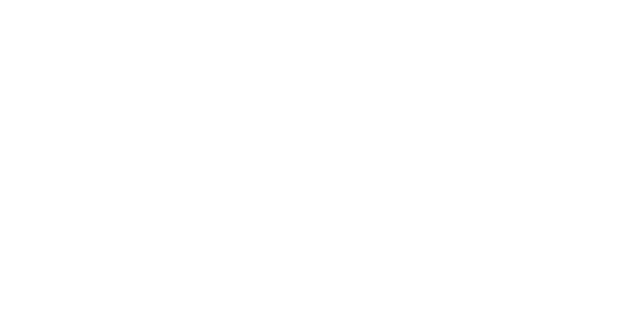
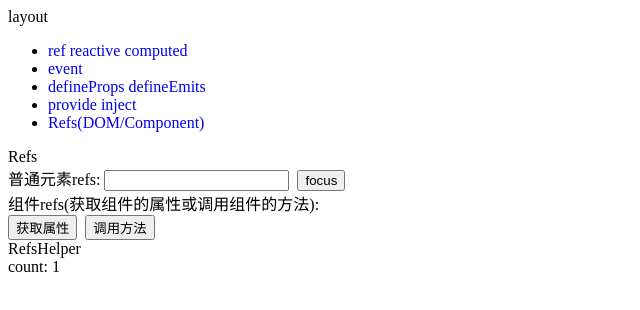
Before and after one commit to ethanlamm/vue3-ts-basic-usage, a Vue app: page /refs in a window 1280 px wide. Before the commit this address had no page. Shown: the top 310 px of the page, without its empty margins (0-640 px from the left). Built offline with nearby package versions, Linux system fonts and the light colour scheme.

Commit message:
Refs：普通元素和组件的引用

```diff
--- a/src/components/Layout.vue
+++ b/src/components/Layout.vue
@@ -15,6 +15,9 @@
                 <li>
                     <RouterLink to="/provide&inject">provide inject</RouterLink>
                 </li>
+                <li>
+                    <RouterLink to="/refs">Refs(DOM/Component)</RouterLink>
+                </li>
             </ul>
         </nav>
         <router-view></router-view>
--- /dev/null
+++ b/src/components/RefsHelper.vue
@@ -0,0 +1,27 @@
+<template>
+    <div>
+        <div>RefsHelper</div>
+        <div>count: {{ count }}</div>
+    </div>
+</template>
+
+<script setup lang="ts">
+import { ref } from 'vue';
+
+const count = ref(1)
+
+const add = () => {
+    count.value += 1
+}
+
+// ✨defineExpose
+// https://cn.vuejs.org/api/sfc-script-setup.html#defineexpose
+// 注意❗：使用 <script setup> 的组件是默认关闭的——即通过 模板引用 或者 $parent 链获取到的组件的公开实例，不会暴露任何在 <script setup> 中声明的绑定
+// 可以通过 defineExpose 编译器宏来显式指定在 <script setup > 组件中要暴露出去的属性
+defineExpose({ count, add })
+
+</script>
+
+<style scoped>
+
+</style>
--- a/src/router/index.ts
+++ b/src/router/index.ts
@@ -30,6 +30,11 @@
           name: 'provide&inject',
           component: () => import('@/views/ProvideInject.vue')
         },
+        {
+          path: '/refs',
+          name: 'refs',
+          component: () => import('@/views/Refs.vue')
+        },
       ]
     }
   ]
--- /dev/null
+++ b/src/views/Refs.vue
@@ -0,0 +1,49 @@
+<template>
+    <div>
+        <div>Refs</div>
+        <div>普通元素refs: <input type="text" ref="inputRef">&nbsp;
+            <button @click="inputFocus">focus</button>
+        </div>
+        <div>
+            <div>组件refs(获取组件的属性或调用组件的方法):</div>
+            <button @click="getValue">获取属性</button>&nbsp;
+            <button @click="callback">调用方法</button>
+            <RefsHelper ref="comRef" />
+        </div>
+    </div>
+</template>
+
+<script setup lang="ts">
+import RefsHelper from '@/components/RefsHelper.vue';
+import { onMounted, ref } from 'vue'
+
+// 1️⃣普通元素模板引用：需要通过一个显式指定的泛型参数和一个初始值 null 来创建
+const inputRef = ref<HTMLInputElement | null>(null)
+
+const inputFocus = () => {
+    // 可选链(排除null)
+    inputRef.value?.focus()
+}
+
+// 2️⃣组件模板引用：首先需要通过 typeof 得到其类型，再使用TypeScript内置的 InstanceType 工具类型来获取其实例类型
+// ❗❗❗前提条件：被引用的组件需要暴露属性和方法 defineExpose
+const comRef = ref<InstanceType<typeof RefsHelper> | null>(null)
+
+onMounted(() => {
+    console.log('onMounted', comRef.value);
+})
+
+const getValue = () => {
+    // 可选链(排除null)
+    console.log('count', comRef.value?.count);
+}
+
+const callback = () => {
+    // 可选链(排除null)
+    comRef.value?.add()
+}
+</script>
+
+<style scoped>
+
+</style>
```
